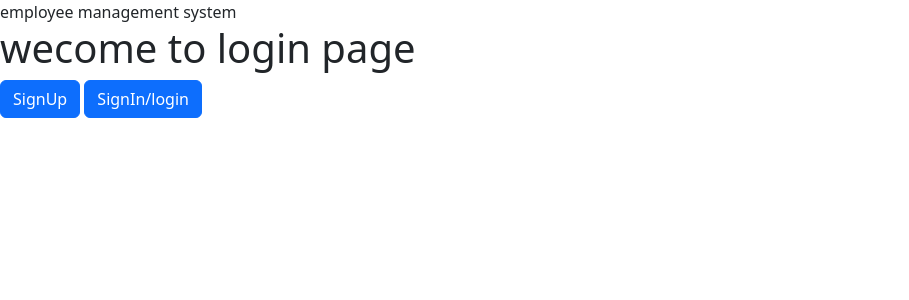
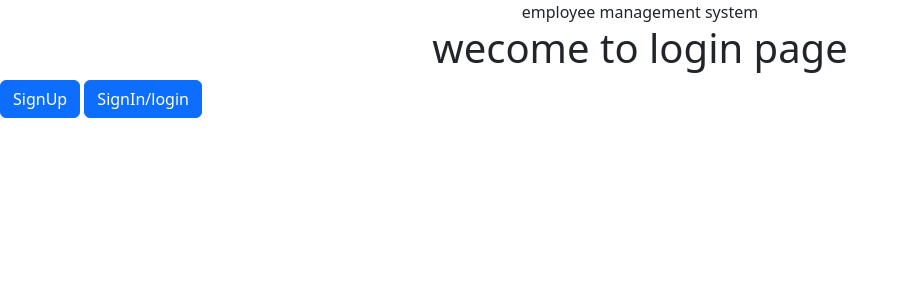
Before and after one commit to PrincePandeycode/django_registration, a Django app: page / in a window 1280 px wide. Shown: the top 300 px of the page, without its empty margins (0-909 px from the left). Run offline with Django 4.2, Linux system fonts and the light colour scheme.

Commit message:
some changes o login page

```diff
--- a/loginapp/templates/loginapp/index.html
+++ b/loginapp/templates/loginapp/index.html
@@ -8,6 +8,9 @@
     <title>login page</title>
 </head>
 <body>
+  <div class="d-block justify-content-center">
+    <div class="row">
+        <div class="col d-flex justify-content-center" >
             <nav>employee management system</nav>
         {% for message in messages %}
         <div class="alert alert-{{ message.tags }} alert-warning alert-dismissible fade show" role="alert">
@@ -15,9 +18,11 @@
             <button type="button" class="btn-close" data-bs-dismiss="alert" aria-label="Close"></button>
           </div>
           {% endfor %}
+        </div>
 
+       </div>
 
-    <h1>wecome to login page</h1>
+        <h1 class="d-flex justify-content-center">wecome to login page</h1>
 
 
         {% if user.is_authenticated %}
@@ -30,5 +35,6 @@
        {% endif %}
         <script src="https://cdn.jsdelivr.net/npm/bootstrap@5.3.2/dist/js/bootstrap.bundle.min.js" integrity="sha384-C6RzsynM9kWDrMNeT87bh95OGNyZPhcTNXj1NW7RuBCsyN/o0jlpcV8Qyq46cDfL" crossorigin="anonymous"></script>
 
+  </div>
 </body>
 </html>
```
Also changed, not shown: db.sqlite3. Lines whose indentation alone changed are shown as unchanged.
